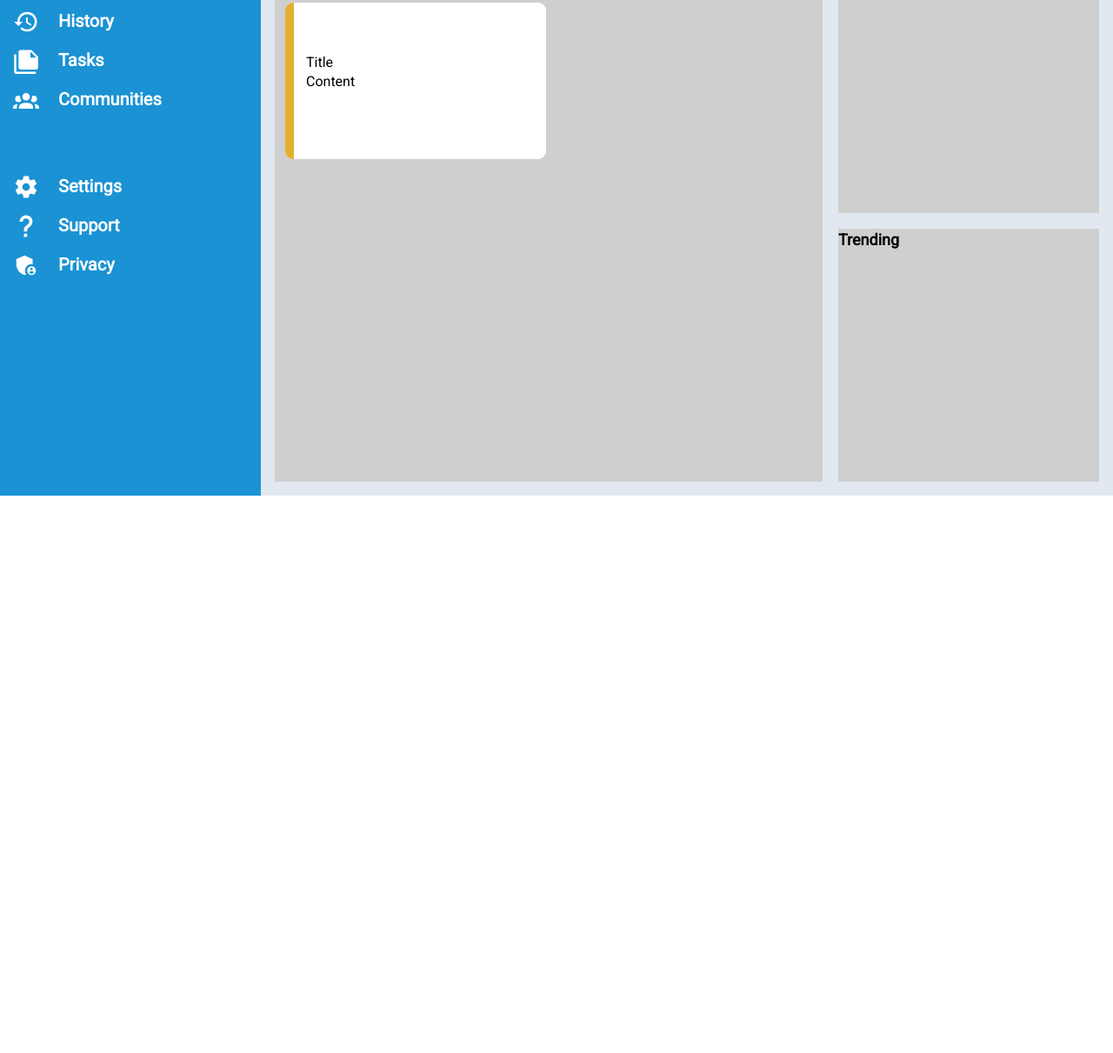
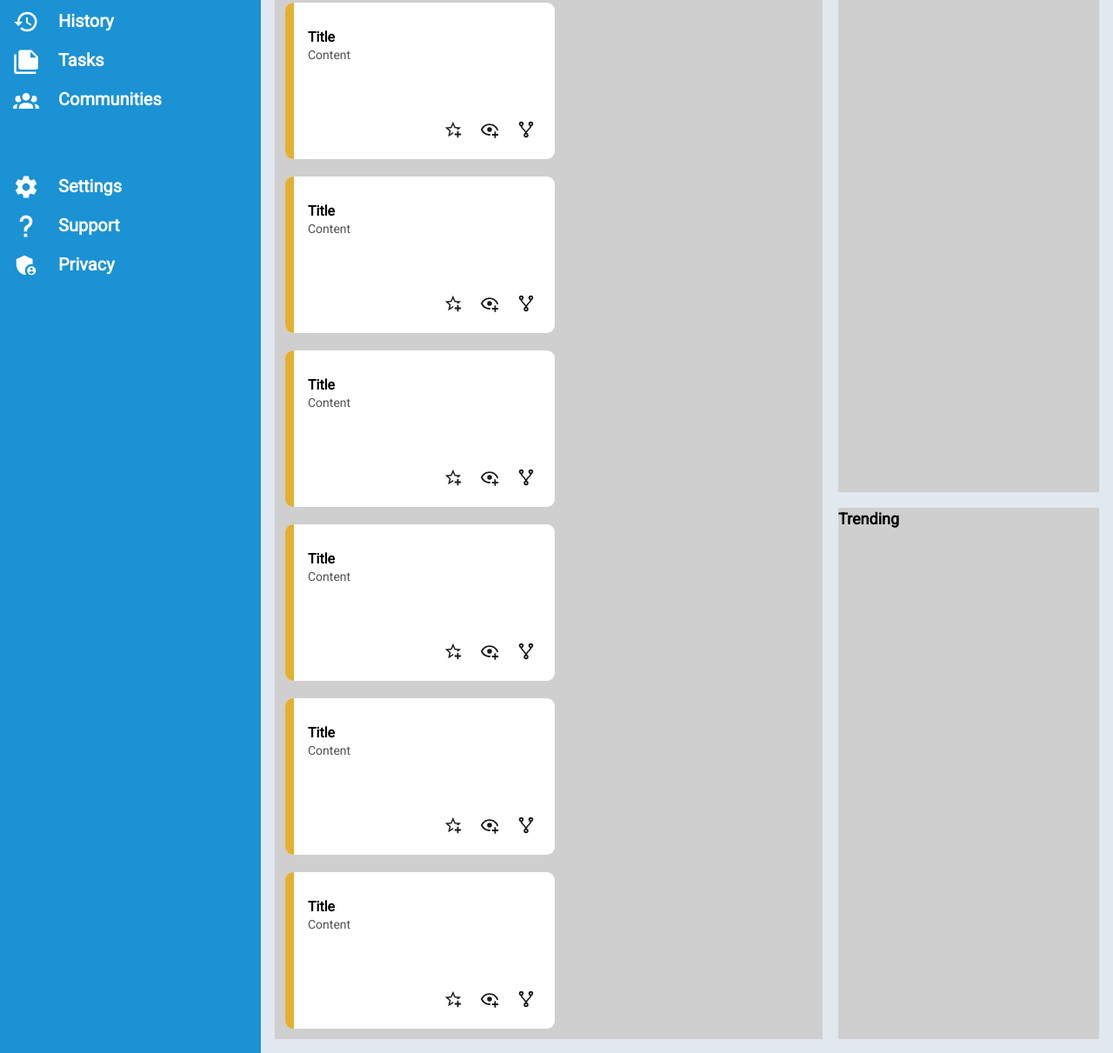
Before and after one commit to Empth/odin-admin-dashboard, a plain HTML site: page index.html in a window 1280 px wide. Shown: the part 230-1441 px from the top of the page at 87% size. Before the commit the page ends 800 px from the top, so only its background shows below. Drawn offline with Linux system fonts and the light colour scheme.

Commit message:
Finish card, cards in grid

```diff
--- a/index.html
+++ b/index.html
@@ -93,12 +93,84 @@
                     <div class="card">
                         <div class="stripe"></div>
                         <div class="card-content">
-                            <p>Title</p>
-                            <p>Content</p>
-                            <div class="tri">
-                                <img src="" alt="" class="favorite">
-                                <img src="" alt="" class="watch">
-                                <img src="" alt="" class="prong">
+                            <div class="text-content">
+                                <p class="title">Title</p>
+                                <p class="description">Content</p>
+                            </div>
+                            <div class="tri-menu">
+                                <img src="images/favorite.svg" class="tri-icon" alt="" class="favorite">
+                                <img src="images/watch.svg" class="tri-icon" alt="" class="watch">
+                                <img src="images/fork.svg" class="tri-icon" alt="" class="fork">
+                            </div>
+                        </div>
+                    </div>
+                    <div class="card">
+                        <div class="stripe"></div>
+                        <div class="card-content">
+                            <div class="text-content">
+                                <p class="title">Title</p>
+                                <p class="description">Content</p>
+                            </div>
+                            <div class="tri-menu">
+                                <img src="images/favorite.svg" class="tri-icon" alt="" class="favorite">
+                                <img src="images/watch.svg" class="tri-icon" alt="" class="watch">
+                                <img src="images/fork.svg" class="tri-icon" alt="" class="fork">
+                            </div>
+                        </div>
+                    </div>
+                    <div class="card">
+                        <div class="stripe"></div>
+                        <div class="card-content">
+                            <div class="text-content">
+                                <p class="title">Title</p>
+                                <p class="description">Content</p>
+                            </div>
+                            <div class="tri-menu">
+                                <img src="images/favorite.svg" class="tri-icon" alt="" class="favorite">
+                                <img src="images/watch.svg" class="tri-icon" alt="" class="watch">
+                                <img src="images/fork.svg" class="tri-icon" alt="" class="fork">
+                            </div>
+                        </div>
+                    </div>
+                    <div class="card">
+                        <div class="stripe"></div>
+                        <div class="card-content">
+                            <div class="text-content">
+                                <p class="title">Title</p>
+                                <p class="description">Content</p>
+                            </div>
+                            <div class="tri-menu">
+                                <img src="images/favorite.svg" class="tri-icon" alt="" class="favorite">
+                                <img src="images/watch.svg" class="tri-icon" alt="" class="watch">
+                                <img src="images/fork.svg" class="tri-icon" alt="" class="fork">
+                            </div>
+                        </div>
+                    </div>
+                    <div class="card">
+                        <div class="stripe"></div>
+                        <div class="card-content">
+                            <div class="text-content">
+                                <p class="title">Title</p>
+                                <p class="description">Content</p>
+                            </div>
+                            <div class="tri-menu">
+                                <img src="images/favorite.svg" class="tri-icon" alt="" class="favorite">
+                                <img src="images/watch.svg" class="tri-icon" alt="" class="watch">
+                                <img src="images/fork.svg" class="tri-icon" alt="" class="fork">
+                            </div>
+                        </div>
+                    </div>
+                    <div class="card">
+                        <div class="stripe"></div>
+                        <div class="card-content">
+                            <div class="text-content">
+                                <p class="title">Title</p>
+                                <p class="description">Content</p>
+                            </div>
+                            <div class="tri-menu">
+                                <img src="images/favorite.svg" class="tri-icon" alt="" class="favorite">
+                                <img src="images/watch.svg" class="tri-icon" alt="" class="watch">
+                                <img src="images/fork.svg" class="tri-icon" alt="" class="fork">
                             </div>
                         </div>
                     </div>
--- a/style.css
+++ b/style.css
@@ -282,7 +282,8 @@ html, body {
 
 .media-row button:hover, .logo:hover,
 .goto:hover, .icon-small:hover,
-.account-circle:hover, .account .name:hover {
+.account-circle:hover, .account .name:hover,
+.tri-icon:hover {
     cursor: pointer;
 }
 
@@ -299,6 +300,23 @@ html, body {
     font-weight: bold;
     font-size: 18px;
 }
+
+.text-content > p.title {
+    font-weight: bold;
+    font-size: 16px;
+}
+
+.text-content > p.title {
+    font-weight: bold;
+    font-size: 16px;
+}
+
+.text-content > p.description {
+    font-weight: lighter;
+    font-size: 14px;
+    color: rgb(81, 81, 81);
+}
+
 
 .middle {
     grid-column: 1 / 2;
@@ -325,7 +343,7 @@ html, body {
 .card {
     border-radius: var(--card-border-radius);
     height: 180px;
-    width: 300px;
+    width: 310px;
     background-color: white;
     display: grid;
     grid-template-columns: 10px 1fr;
@@ -342,6 +360,41 @@ html, body {
 }
 
 .card-content {
+    box-sizing: border-box; /* ??? why it disabled ???*/
     grid-column: 2 / 3;
-    padding-left: 14px;
+    padding: 20px;
+    padding-left: 16px;
+    padding-top: 28px;
+    display: grid;
+    grid-template-rows: 1fr 25px;
+    align-content: space-between;
+    height: 180px;
+    gap: 5px;
 }
+
+.tri-icon {
+    height: 22px;
+    width: 22px;
+    filter: invert(1) brightness(0.1);
+}
+
+.tri-icon::selection {
+    color: unset;
+    background-color: unset;
+}
+
+.tri-menu {
+    display: grid;
+    grid-template-columns: repeat(3, 24px);
+    gap: 18px;
+    justify-self: end;
+}
+
+.card-set {
+    display: grid;
+    grid-template-columns: repeat(auto-fit, minmax(310px, 1fr));
+    gap: 20px;
+    column-gap: 14px;
+    align-content: start;
+    justify-items: start;
+}
```
Also changed, not shown: images/favorite.svg (added), images/fork.svg (added), images/watch.svg (added).
